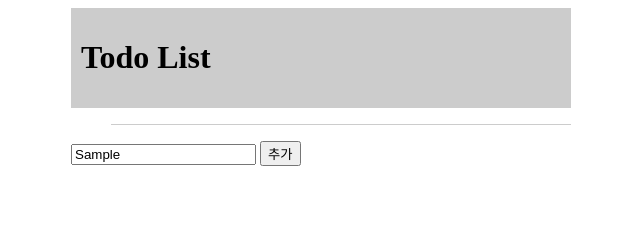
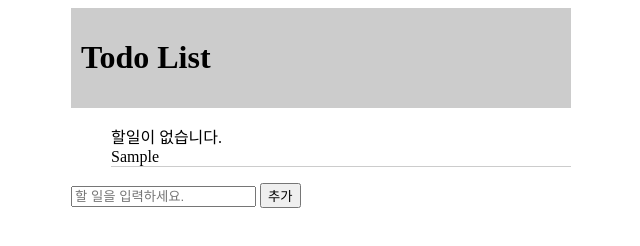
Before and after one commit to khg5900/todo_js_basic, a plain HTML site: page index.html in a window 1280 px wide. Both pictures are taken after typing "Sample" into the empty fields and a click on the button "추가". Shown: the whole page, without its empty margins (319-959 px from the left). Drawn offline with Linux system fonts and the light colour scheme.

Commit message:
1202 todo

```diff
--- a/index.html
+++ b/index.html
@@ -1,9 +1,8 @@
 <!DOCTYPE html>
-<html lang="ko">
+<html lang="en">
 <head>
   <meta charset="UTF-8">
   <title>Todo List</title>
-
 </head>
 
 <style>
@@ -32,7 +31,7 @@
     </header>
     <section>
         <ul id="todo-list">
-            <li class="todo"></li>
+
         </ul>
     </section>
     <footer>
@@ -45,10 +44,23 @@
       const todoText = document.querySelector("#input-task").value;
       const newLiText = "<li>"+ todoText +"</li>";
       const selectedUl = document.querySelector("#todo-list");
+			if(todoText){
 				selectedUl.innerHTML += newLiText;
-  document.querySelector("#input-task").value = ""
+	      document.querySelector("#input-task").value = "";
 			}
-  document.querySelector("btn-add").addEventListener("click", 투두입력받아서추가하기);
+      else
+      {
+        alert("값을 입력해주세요.")
+      }
+}
+function init(){
+	const todoListUl = document.querySelector("#todo-list");
+	if(todoListUl.childElementCount<1){
+		todoListUl.innerText = "할일이 없습니다."
+	}
+}
+    document.querySelector("#btn-add").addEventListener("click",투두입력받아서추가하기);
+    init();
   </script>
 </body>
 </html>
```
Lines whose indentation alone changed are shown as unchanged.
